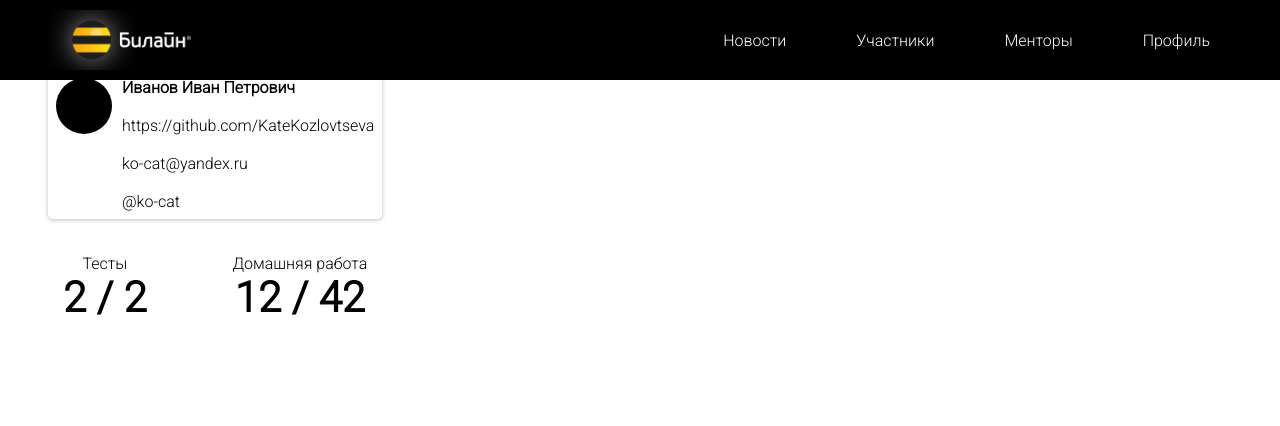
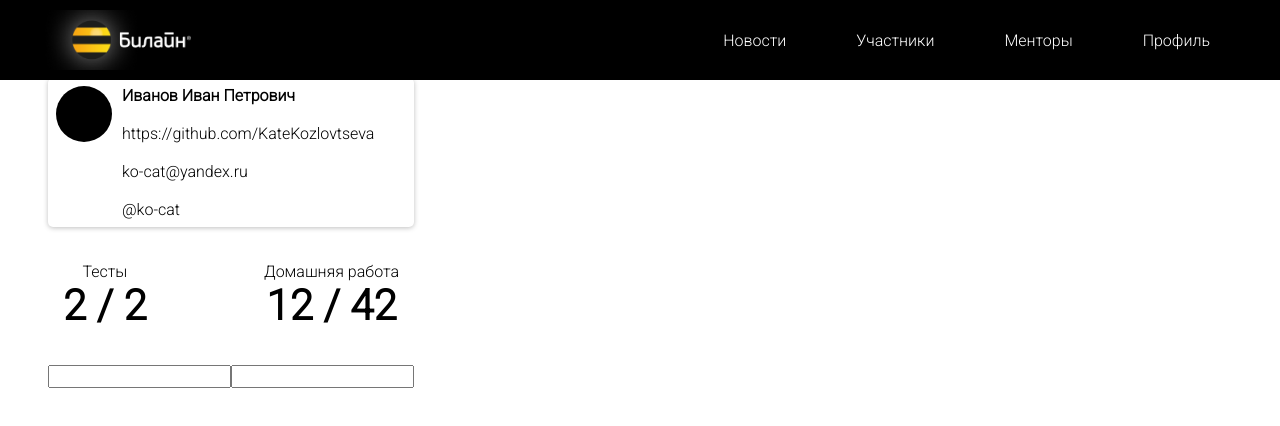
Before and after one commit to rmeizo-m/beeinterns-final-project, a React (Create React App) app: page / in a window 1280 px wide. Shown: the top 426 px of the page. Built offline with nearby package versions, Linux system fonts and the light colour scheme.

Commit message:
перенес компоненту UserCard на верхний уровень, добавил className = inner(чтоб не плодить дополнительные классы оберток для page)

```diff
--- a/src/components/User/User.jsx
+++ b/src/components/User/User.jsx
@@ -1,5 +1,5 @@
 import React, { Component } from 'react';
-import UserCard from './components/Usercard';
+import UserCard from '../UserCard/UserCard';
 import HomeWork from './components/HomeWork';
 import './User.scss';
 
--- a/src/components/User/User.scss
+++ b/src/components/User/User.scss
@@ -1,26 +1,3 @@
-.user{
-  padding: 70px 8px 0px 8px;
-
-  &-card{
-    background: #FFFFFF;
-    box-shadow: 0px 1px 5px rgba(0, 0, 0, 0.25);
-    border-radius: 5px;
-    display: flex;
-    padding: 8px;
-    margin-bottom: 10px;
-  }
-  &-img{
-    width: 56px;
-    height: 56px;
-    background: #000;
-    border-radius: 50%;
-  }
-  &-info{margin-left: 10px}
-  &-contacts{
-    font-size: 10px;
-  }
-}
-
 .work{
   display: flex;
   justify-content: space-between;
--- a/src/components/User/components/Usercard.jsx
+++ b/src/components/UserCard/UserCard.jsx
@@ -1,4 +1,5 @@
 import React from 'react';
+import './UserCard.scss';
 
 const UserCard = () => (
   <div className="user-card">
--- /dev/null
+++ b/src/components/UserCard/UserCard.scss
@@ -0,0 +1,22 @@
+.user{
+  padding: 70px 0px 0px;
+
+  &-card{
+    background: #FFFFFF;
+    box-shadow: 0px 1px 5px rgba(0, 0, 0, 0.25);
+    border-radius: 5px;
+    display: flex;
+    padding: 8px;
+    margin-bottom: 10px;
+  }
+  &-img{
+    width: 56px;
+    height: 56px;
+    background: #000;
+    border-radius: 50%;
+  }
+  &-info{margin-left: 10px}
+  &-contacts{
+    font-size: 10px;
+  }
+}
--- a/src/components/index.js
+++ b/src/components/index.js
@@ -1,9 +1,11 @@
 import Header from './Header/Header';
 import Grid from './Grid/Grid';
 import User from './User/User';
+import UserCard from './UserCard/UserCard';
 
 export {
   Header,
   Grid,
   User,
+  UserCard,
 };
--- a/src/index.css
+++ b/src/index.css
@@ -7,3 +7,8 @@
 	font-family: 'Roboto', sans-serif;
 	font-size: 16px;
 }
+.inner{
+	display: flex;
+	flex-direction: column;
+	padding: 8px;
+}
--- a/src/pages/MainPage/MainPage.jsx
+++ b/src/pages/MainPage/MainPage.jsx
@@ -4,9 +4,21 @@ import { User } from '../../components';
 export default class MainPage extends Component {
   render() {
     return (
-      <>
+      <div class="inner" >
         <User />
-      </>
+        <div className="lesson">
+
+          <form className="lesson-form" action="">
+            <input className="lesson-input" type="text" name="" id="" />
+            <input className="lesson-input" type="text" name="" id="" />
+          </form>
+
+          <div className="lesson-card">
+            <div className="leson-card__information" />
+          </div>
+
+        </div>
+      </div>
     );
   }
 }
```
